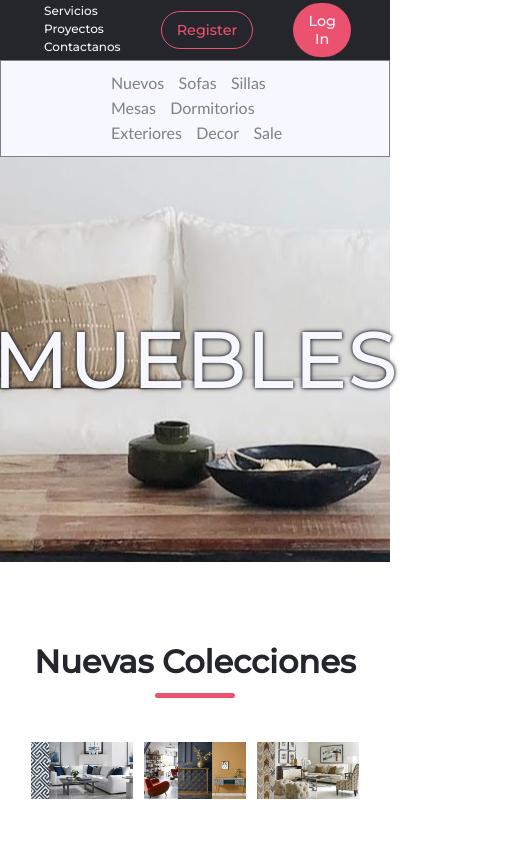
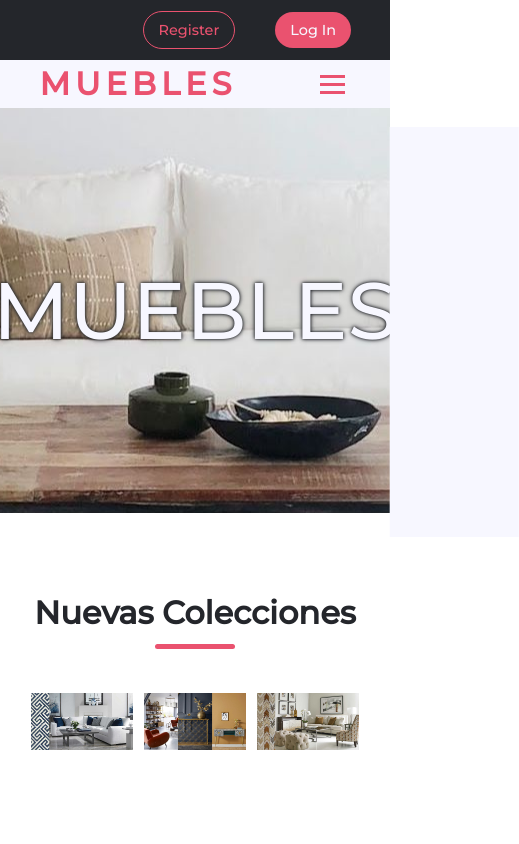
Before and after one commit to lmirenda/Muebles-Mirenda, a website: page index.html in a window 390 px wide. Shown: the top 844 px of the page, 519 px wide, since content can reach past the window. Drawn offline with Linux system fonts and the light colour scheme.

Commit message:
responsive nav bar

```diff
--- a/SASS/scss/_banner.scss
+++ b/SASS/scss/_banner.scss
@@ -5,6 +5,7 @@
     background-position: center;
     position: relative;
     text-align: center;
+    z-index: -1;
 
   }
 
--- /dev/null
+++ b/SASS/scss/_navLinks.scss
@@ -0,0 +1,127 @@
+*{
+    margin: 0px;
+    padding: 0px;
+    box-sizing: border-box;
+}
+
+nav{
+    display: flex;
+    justify-content: space-around;
+    align-items: center;
+    min-height: 5vh;
+    background-color: $ghost-white;
+    font-family: "Montserrat", sans-serif;
+    background-color: $ghost-white;
+
+
+}
+
+.logo {
+    color: $paradise-pink;
+    text-transform: uppercase;
+    letter-spacing: 5px;
+    font-size: 2rem;
+}
+
+.nav-links {
+    display: flex;
+    justify-content: space-around;
+    width: 50%;
+}
+
+.nav-links a{
+    text-decoration: none;
+    color: $rich-black;
+    letter-spacing: 3px;
+    font-weight: bold;
+    font-size: 1rem;
+    &:hover {
+
+        color: $paradise-pink;
+
+    }
+}
+
+.nav-links li{
+    list-style: none;
+}
+
+.burger {
+    display: none;
+    cursor: pointer;
+}
+
+.burger div{
+    width: 25px;
+    height: 3px;
+    background-color: $paradise-pink;
+    margin: 5px;
+    transition: all 0.3s ease;
+}
+
+@media screen and (max-width: 1024px){
+    .nav-links {
+        display: flex;
+        justify-content: space-around;
+        width: 60%;
+    }
+}
+
+
+@media screen and (max-width: 768px) {
+    body {
+        overflow-x: hidden;
+
+    }
+    .nav-links{
+        position: absolute;
+        right: 0px;
+        height: 410px;
+        min-height: 410px;
+        top: 15vh;
+        background-color: $ghost-white;
+        display: flex;
+        flex-direction: column;
+        align-items:center;
+        width: 33%;
+        transform: translateX(100%);
+        transition: transform 0.5s ease-in;
+        padding: 10px;
+        max-height: 600px;
+    }
+    .nav-links li{
+        opacity: 0;
+    }
+    .burger{
+        display: block;
+        z-index: 99;
+    }
+}
+
+.nav-active {
+    transform: translateX(0%);
+}
+
+@keyframes navLinkFade {
+    from{
+        opacity: 0;
+        transform: translateX(50px);
+    }
+    to{
+        opacity: 1;
+        transform: translateX(0px);
+    }
+
+}
+
+.toggle {
+    .line1 {
+        transform: rotate(-45deg) translate(-5px,6px);
+    }
+    .line3 {
+        transform: rotate(45deg) translate(-5px,-6px);
+    }
+    .line2 {
+       opacity: 0;
+    }
+}
--- a/SASS/scss/styles.scss
+++ b/SASS/scss/styles.scss
@@ -7,3 +7,4 @@
 @import 'categories';
 @import 'banner';
 @import 'productos';
+@import 'navLinks';
--- a/index.html
+++ b/index.html
@@ -23,32 +23,36 @@
 
    <header>
 
-       <nav>
-           <ul class="navlinks">
-               <li><a href="#">Servicios</a></li>
-               <li><a href="#">Proyectos</a></li>
-               <li><a href="#">Contactanos</a></li>
-           </ul>
-       </nav>
+
        <a href="#" class=""><button class="Register">Register</button></a>
        <a href="#" class=""></a><button class="LogIn">Log In</button></a>
 
    </header>
 
 
-
-   <nav>
-            <ul class="navmenu">
-                <li><a href="#Nuevos">Nuevos</a></li>
+	<nav>
+		<div class="logo">
+			<h4>MUEBLES</h4>
+		</div>
+		<div class="burger">
+			<div class="line1"></div>
+			<div class="line2"></div>
+			<div class="line3"></div>
+		</div>
+		<ul class="nav-links">
+			<li><a href="#Nuevos">Nuevos</a></li>
                 <li><a href="sofas.html">Sofas</a></li>
                 <li><a href="#">Sillas</a></li>
                 <li><a href="#">Mesas</a></li>
-                <li><a href="#">Dormitorios</a></li>
                 <li><a href="#">Exteriores</a></li>
                 <li><a href="#Decor">Decor</a></li>
                 <li><a href="#Sale">Sale</a></li>
+		</ul>
 
-   </nav>
+	</nav>
+
+
+
 
    <div class="bannerimage">
 	   <div class="bannertext">MUEBLES</div>
@@ -231,6 +235,7 @@
 	</div>
 </div>
 
+<script src="navbar.js"></script>
 </body>
 
 <footer class="footer">
--- /dev/null
+++ b/navbar.js
@@ -0,0 +1,26 @@
+const navSlide = () => {
+    const burger = document.querySelector('.burger');
+    const nav = document.querySelector('.nav-links');
+    const navLinks = document.querySelectorAll('.nav-links li');
+
+
+
+    burger.addEventListener('click',()=>{
+        //Toggle Nav
+        nav.classList.toggle('nav-active');
+
+        //Animate Links
+        navLinks.forEach((link, index) => {
+            if (link.style.animation){
+                link.style.animation = '';
+            } else {
+                link.style.animation = `navLinkFade 0.5s ease forwards ${index / 7}s`;
+            }
+        });
+        //Burger animation
+        burger.classList.toggle('toggle');
+    });
+
+}
+
+navSlide();
```
Also changed, not shown: SASS/css/styles.css, SASS/scss/_ul.scss (renamed from SASS/scss/ul.scss), 1 other file.
